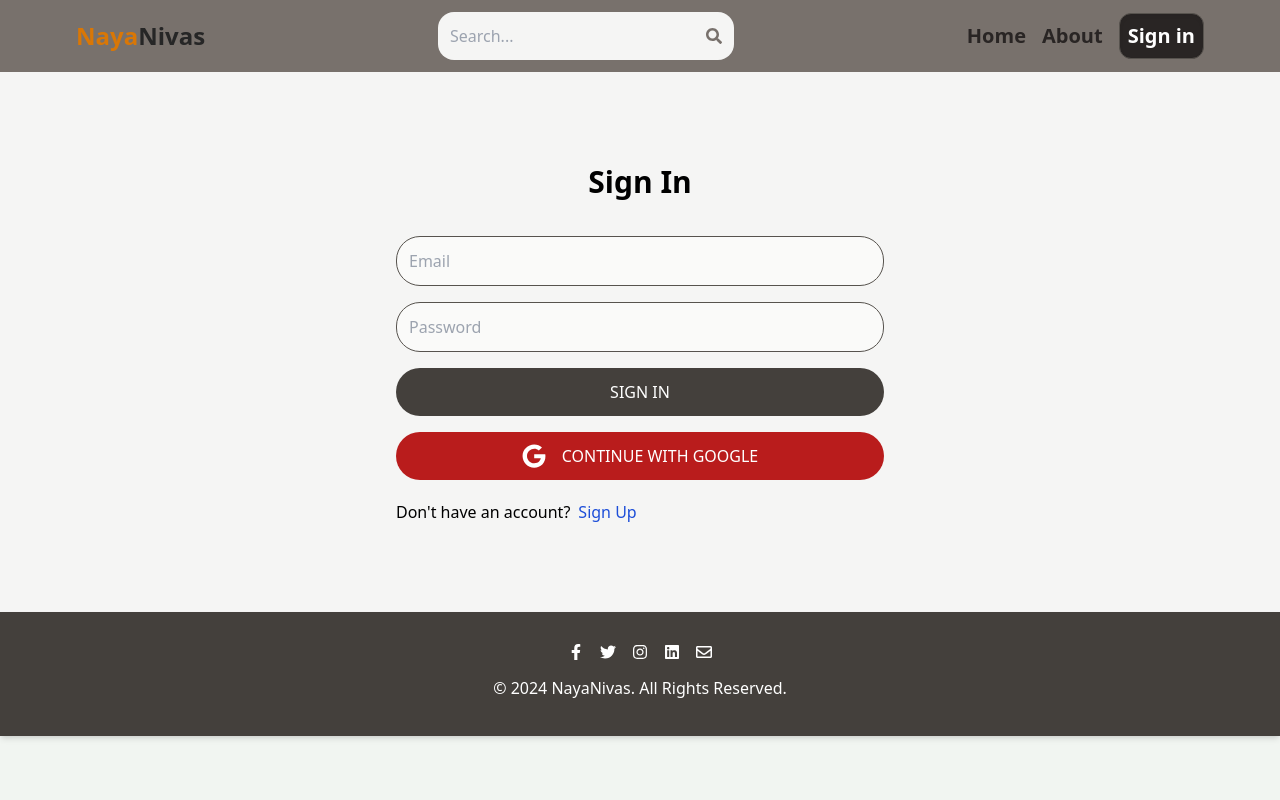
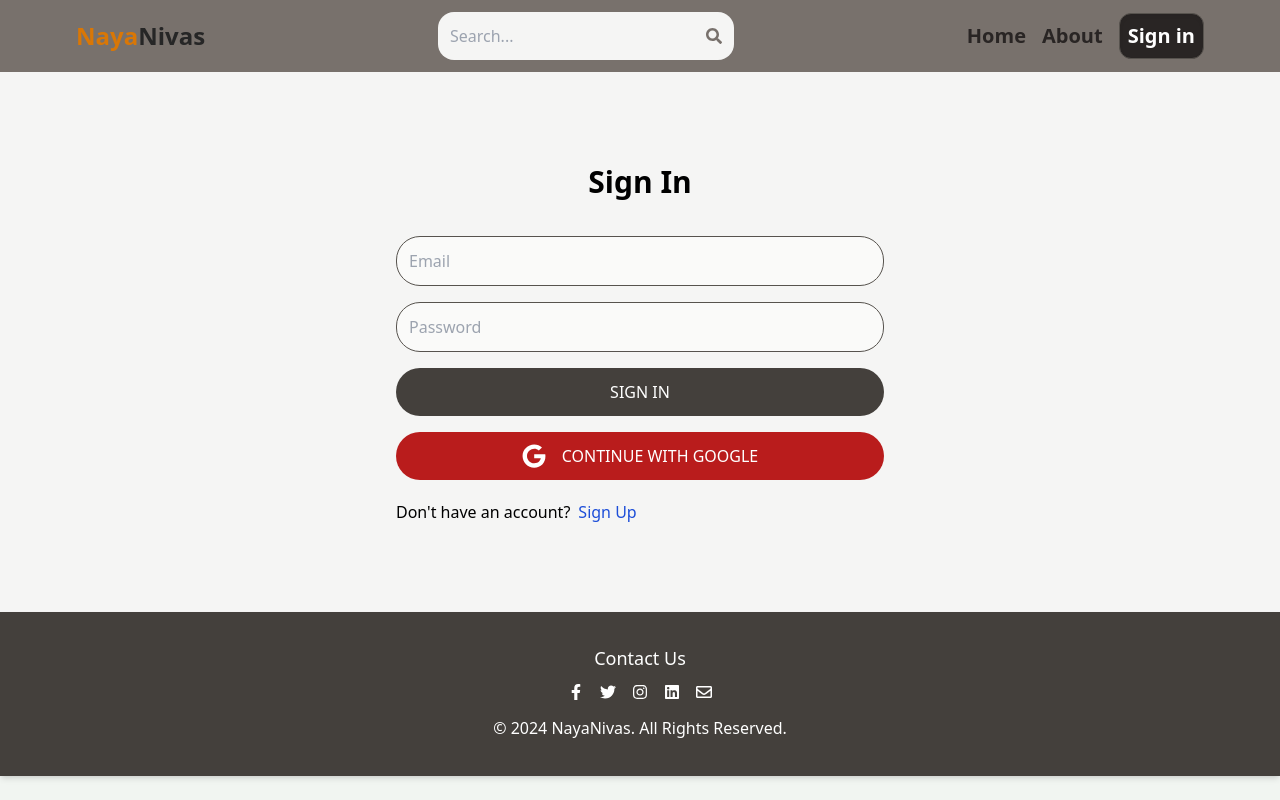
Before and after one commit to rishavs001/Real-Estate, a React (Vite) app in the folder client/: page /sign-in in a window 1280 px wide. Built offline with nearby package versions, Linux system fonts and the light colour scheme; no server answers.

Commit message:
contact us

```diff
--- a/client/src/components/Footer.jsx
+++ b/client/src/components/Footer.jsx
@@ -6,6 +6,7 @@ const Footer = () => {
   return (
     <footer className="bg-stone-700 shadow-md text-white py-8">
       <div className="container mx-auto  text-center">
+        <p className='pb-3 text-lg'>Contact Us</p>
         <div className="flex justify-center space-x-4 mb-4">
           <a href="https://www.facebook.com/rishav.shah.148" target="_blank" rel="noopener noreferrer" className="text-white hover:text-gray-400">
           <FaFacebookF />
```
